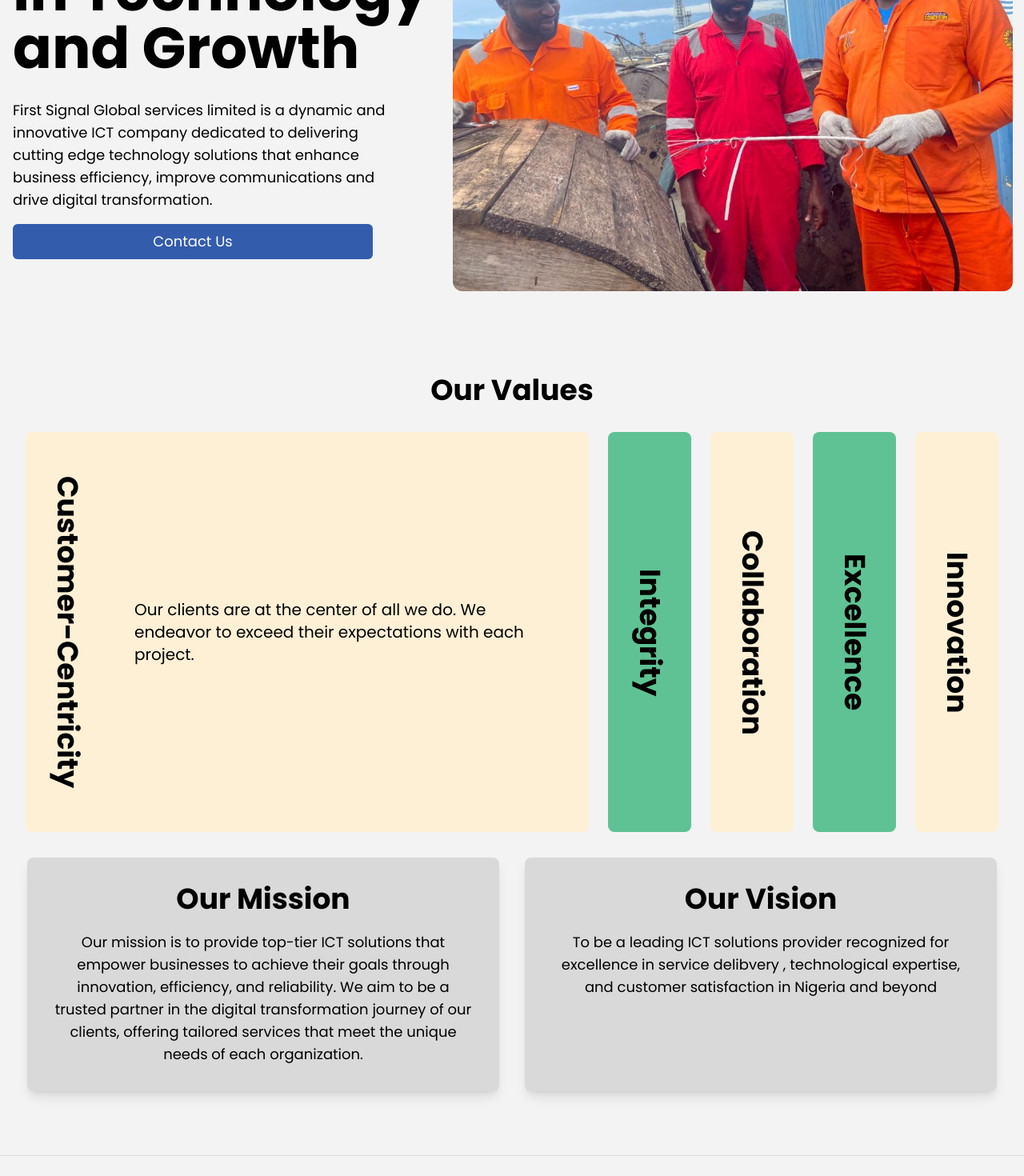
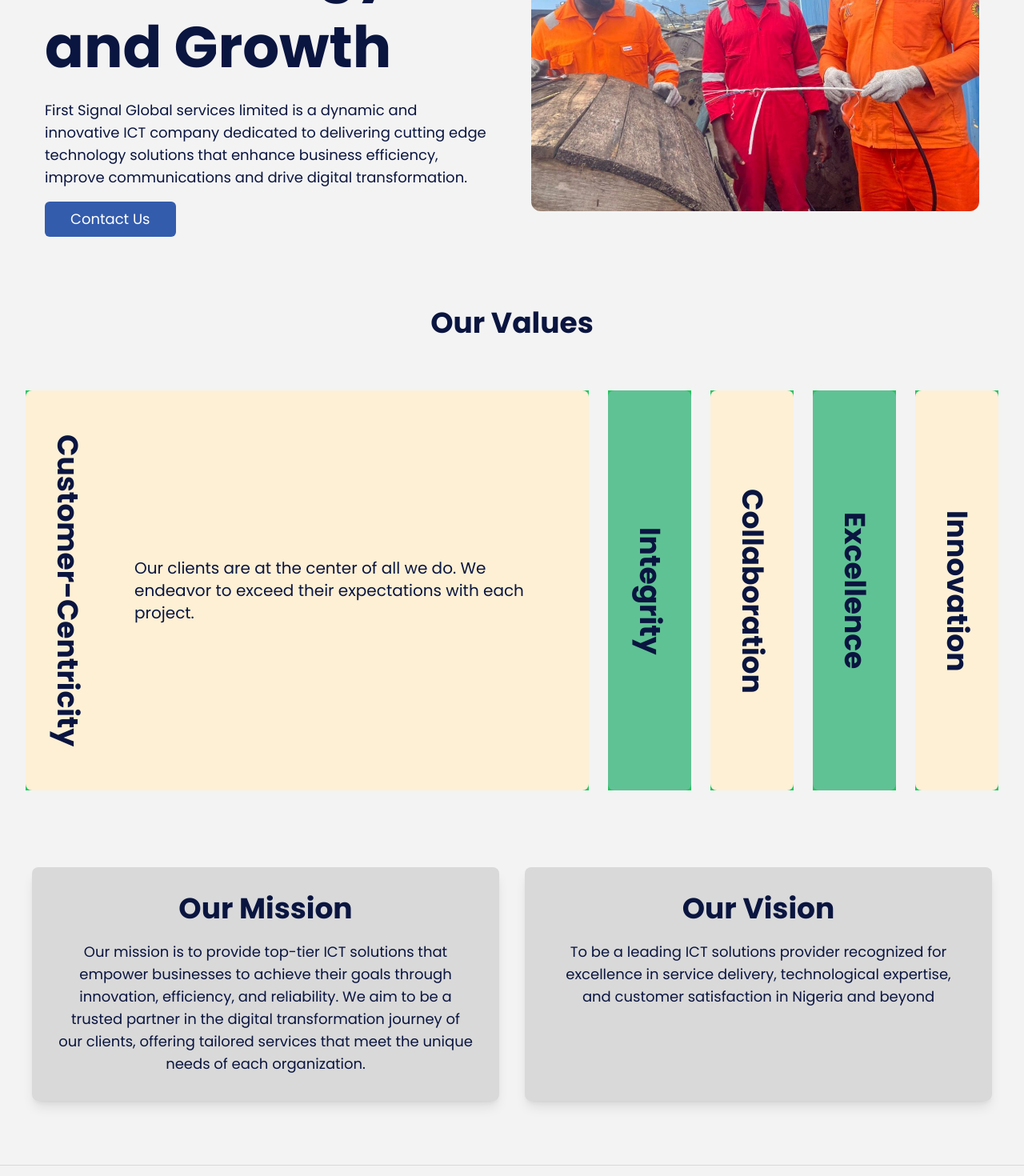
Before and after one commit to Dennardavid/First-Signal, a Next.js app: page /about in a window 1280 px wide. Shown: the part 320-1790 px from the top of the page at 80% size. Built offline with nearby package versions, Linux system fonts and the light colour scheme.

Commit message:
who we are structured

```diff
--- a/src/app/globals.css
+++ b/src/app/globals.css
@@ -1,7 +1,6 @@
 @tailwind base;
 @tailwind components;
 @tailwind utilities;
- /* * {
+/*  * {
   border: 1px solid red;
-}
- */
+} */
--- a/src/components/hero.jsx
+++ b/src/components/hero.jsx
@@ -1,6 +1,6 @@
 export default function Hero() {
   return (
-    <section className="flex flex-col items-center text-center mt-3 lg:mt-5 xl:mt-10">
+    <section className="flex flex-col items-center text-center mt-3 lg:mt-5">
       <h1 className="text-[#0A1540] text-2xl w-[80%] lg:w-[60%] md:text-5xl xl:text-7xl font-bold xl:w-[850px] md:leading-tight xl:leading-snug">
         We are First Signal Global Services limited
       </h1>
--- a/src/components/missions.jsx
+++ b/src/components/missions.jsx
@@ -1,12 +1,12 @@
 export default function Missions() {
   return (
-    <section className="border-b-[1px] border-b-[#D9D9D9] px-5 pb-5 xl:pb-20">
-      <div className="w-full max-w-7xl mx-auto flex flex-col xl:flex-row justify-center gap-6 xl:gap-8 text-center">
-        <div className="w-[350px] xl:w-[590px] bg-[#D9D9D9] p-3 xl:p-8 rounded-lg shadow-lg">
+    <section className="border-b border-[#D9D9D9] px-5 pb-5 xl:pb-20 text-[#0A1540]">
+      <div className="w-full max-w-screen-xl mx-auto flex flex-col lg:flex-row justify-center items-stretch gap-6 xl:gap-8">
+        <div className="flex-1 basis-0 bg-[#D9D9D9] p-3 xl:p-8 rounded-lg shadow-lg">
           <h1 className="text-xl xl:text-4xl font-bold text-center mb-5">
             Our Mission
           </h1>
-          <p className="text-sm xl:text-lg">
+          <p className="text-sm xl:text-lg text-center">
             Our mission is to provide top-tier ICT solutions that empower
             businesses to achieve their goals through innovation, efficiency,
             and reliability. We aim to be a trusted partner in the digital
@@ -14,13 +14,13 @@ export default function Missions() {
             that meet the unique needs of each organization.
           </p>
         </div>
-        <div className="w-[350px] xl:w-[590px] bg-[#D9D9D9] p-3 xl:p-8 rounded-lg shadow-lg">
+        <div className="flex-1 basis-0 bg-[#D9D9D9] p-3 xl:p-8 rounded-lg shadow-lg">
           <h1 className="text-xl xl:text-4xl font-bold text-center mb-5">
             Our Vision
           </h1>
-          <p className="text-sm xl:text-lg">
+          <p className="text-sm xl:text-lg text-center">
             To be a leading ICT solutions provider recognized for excellence in
-            service delibvery , technological expertise, and customer
+            service delivery, technological expertise, and customer
             satisfaction in Nigeria and beyond
           </p>
         </div>
--- a/src/components/values.jsx
+++ b/src/components/values.jsx
@@ -50,10 +50,10 @@ export default function CompanyValues() {
   };
 
   return (
-    <section className="w-full max-w-7xl mx-auto p-4 lg:p-8">
-      <div className="flex flex-col lg:flex-row lg:justify-center lg:space-x-6 space-y-4 lg:space-y-0">
+    <section className="w-full mx-auto p-4 lg:p-8 text-[#0A1540]">
+      <div className="flex flex-col items-center justify-center max-w-lg mx-auto lg:max-w-screen-lg lg:flex-row lg:justify-center lg:space-x-6 space-y-4 lg:space-y-0">
         {values.map((value) => (
-          <div key={value.title} className="flex group">
+          <div key={value.title} className="flex group bg-green-500 md:w-[85%]">
             <button
               onClick={() => handleValueClick(value.title)}
               className="w-full lg:w-auto flex flex-col lg:flex-row items-center transition-all duration-300 rounded-lg relative lg:h-[500px]"
--- a/src/components/whoweare.jsx
+++ b/src/components/whoweare.jsx
@@ -1,35 +1,43 @@
 import CompanyValues from "./values";
 import Missions from "./missions";
+
 export default function Whoweare() {
   return (
     <>
-      <section className="px-4 py-6 w-full max-w-[1440px] mx-auto flex justify-between flex-col gap-4 xl:gap-0 xl:flex-row items-center mt-2 xl:mt-7">
-        <div className="px-4 xl:px-0 text-center xl:text-left">
-          <h1 className="text-2xl xl:text-7xl font-bold xl:w-[550px]">
+      <section className="px-4 py-6 w-full max-w-screen-xl mx-auto">
+        <div className="flex flex-col lg:flex-row justify-between items-center gap-8 xl:gap-12">
+          <div className="flex-1 flex flex-col items-center lg:items-start text-center lg:text-left">
+            <h1 className="text-[#0A1540] text-2xl md:text-5xl xl:text-7xl font-bold leading-tight xl:leading-snug">
               Your Partner in Technology and Growth
             </h1>
-          <p className="text-sm mt-4  xl:text-lg xl:w-[500px] xl:mt-7">
-            First Signal Global services limited is a dynamic and innovative ICT
-            company dedicated to delivering cutting edge technology solutions
-            that enhance business efficiency, improve communications and drive
-            digital transformation.
+            <p className="text-sm md:text-base xl:text-lg text-[#0A1540] mt-2 lg:mt-4">
+              First Signal Global services limited is a dynamic and innovative
+              ICT company dedicated to delivering cutting edge technology
+              solutions that enhance business efficiency, improve communications
+              and drive digital transformation.
             </p>
-
-          <button className="text-white bg-[#335CAD] rounded-md w-[350px] xl:w-[450px] py-2 text-sm xl:text-lg mt-4 hover:bg-[#2a4b8d] transition-colors">
+            <button className="w-full lg:w-auto px-8 py-2 text-sm xl:text-lg mt-4 text-white bg-[#335CAD] rounded-md hover:bg-[#2a4b8d] transition-colors">
               Contact Us
             </button>
           </div>
+          <div className="flex-1 w-full lg:w-auto">
             <img
               src="about.jpg"
               alt="three men with a fibre cable"
-          className="xl:w-[700px] rounded-xl"
+              className="w-full rounded-xl"
             />
+          </div>
+        </div>
       </section>
-      <section className="xl:mt-20">
-        <h2 className="text-2xl xl:text-4xl font-bold text-center">Our Values</h2>
+
+      <section className="mt-8 lg:mt-16">
+        <h2 className="text-2xl lg:text-4xl font-bold text-center text-[#0A1540] mb-8">
+          Our Values
+        </h2>
         <CompanyValues />
       </section>
-      <section>
+
+      <section className="mt-8 lg:mt-16">
         <Missions />
       </section>
     </>
```
Lines whose indentation alone changed are shown as unchanged.
